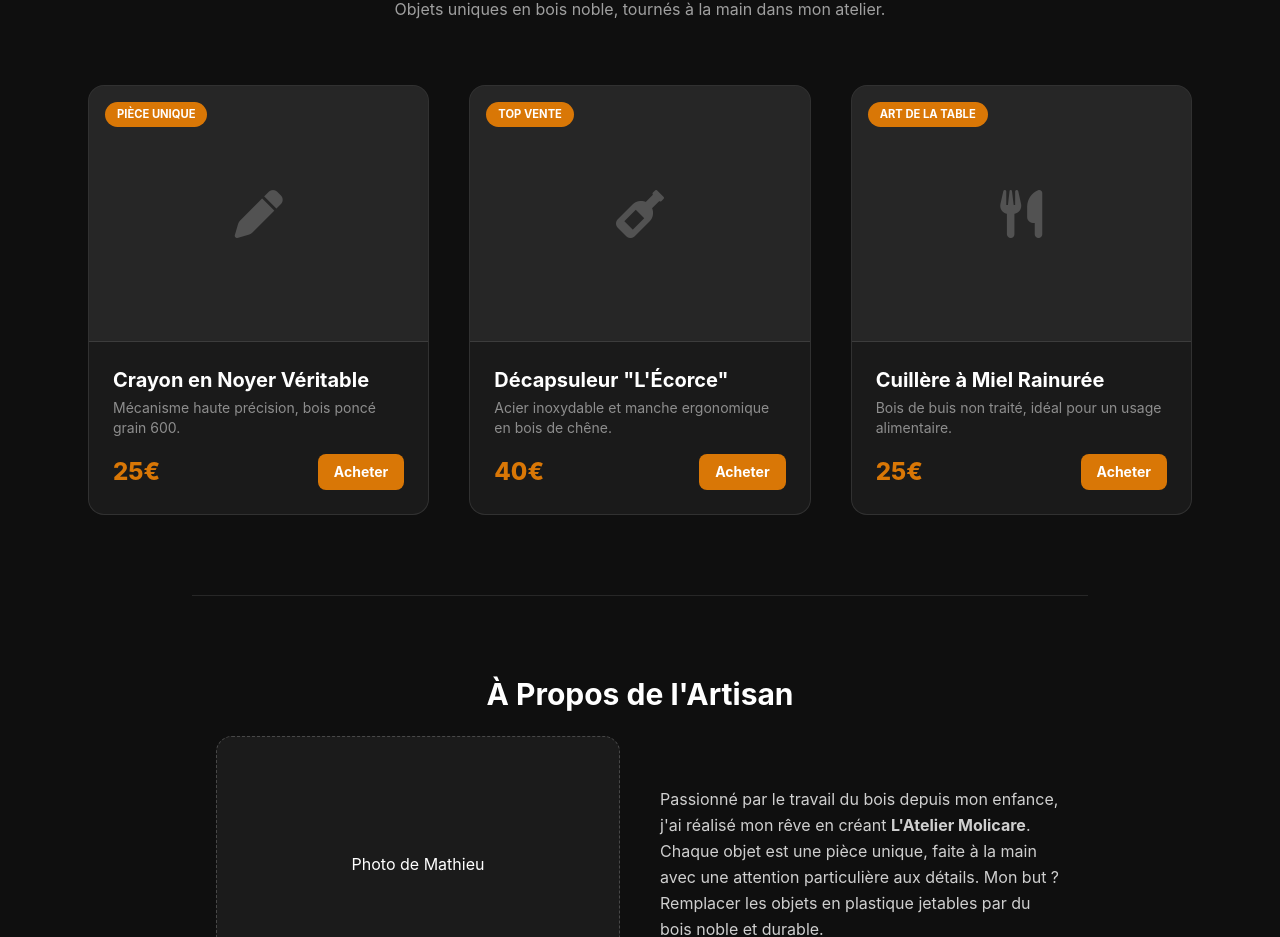
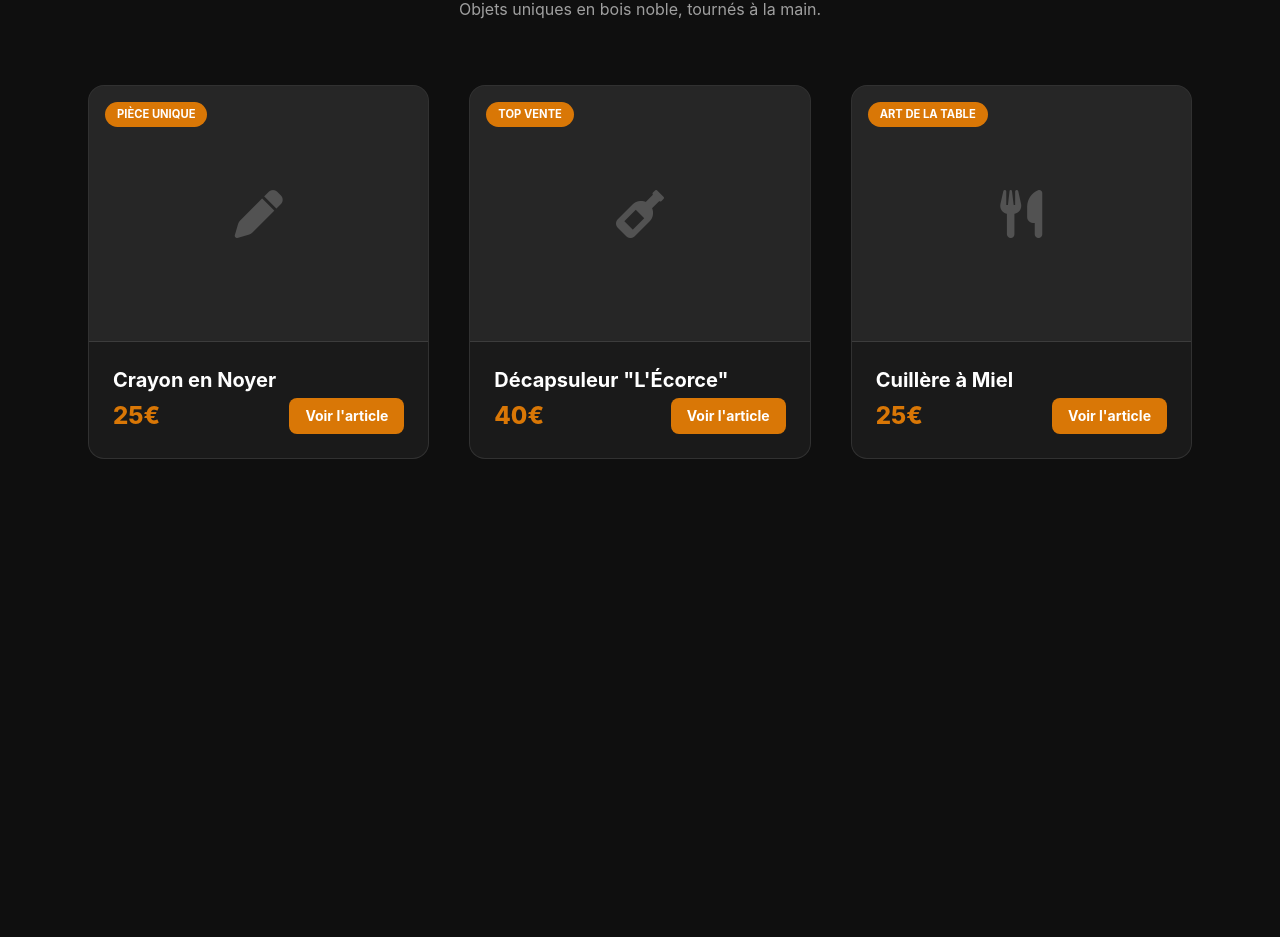
Before and after one commit to Atelier-menuiserie01/Atelier-de-Mathieu-, a plain HTML site: page site web papa.html in a window 1280 px wide. Shown: the part 231-1168 px from the top of the page. After the commit the page ends 800 px from the top, so only its background shows below. Drawn offline with nearby package versions, Linux system fonts and the light colour scheme.

Commit message:
Update site web papa.html

```diff
--- a/site web papa.html
+++ b/site web papa.html
@@ -20,6 +20,7 @@
         .product-card:hover { transform: scale(1.02); border-color: var(--accent); }
         .price-tag { color: var(--accent); font-size: 1.5rem; font-weight: 800; }
         .badge { background: var(--accent); color: white; padding: 4px 12px; border-radius: 20px; font-size: 0.7rem; font-weight: bold; text-transform: uppercase; }
+        img { width: 100%; height: 100%; object-fit: cover; }
     </style>
 </head>
 <body>
@@ -31,75 +32,54 @@
 
     <section class="py-16 text-center">
         <h2 class="text-4xl md:text-6xl font-extrabold mb-4">Boutique Officielle</h2>
-        <p class="opacity-60">Objets uniques en bois noble, tournés à la main dans mon atelier.</p>
+        <p class="opacity-60">Objets uniques en bois noble, tournés à la main.</p>
     </section>
 
     <main class="max-w-6xl mx-auto grid grid-cols-1 md:grid-cols-3 gap-10 px-6 pb-20">
 
         <div class="product-card">
-            <div class="h-64 bg-white/5 flex items-center justify-center border-b border-white/10 relative">
+            <a href="produit-crayon.html" class="h-64 bg-white/5 flex items-center justify-center border-b border-white/10 relative block">
                 <span class="absolute top-4 left-4 badge">Pièce Unique</span>
                 <i class="fas fa-pen text-5xl opacity-20"></i>
-            </div>
+            </a>
             <div class="p-6">
-                <h3 class="text-xl font-bold mb-1">Crayon en Noyer Véritable</h3>
-                <p class="text-sm opacity-50 mb-4">Mécanisme haute précision, bois poncé grain 600.</p>
+                <h3 class="text-xl font-bold mb-1">Crayon en Noyer</h3>
                 <div class="flex justify-between items-center">
                     <span class="price-tag">25€</span>
-                    <a href="https://www.instagram.com/mathieumolicare/" class="bg-amber-600 hover:bg-amber-700 text-white px-4 py-2 rounded-lg font-bold text-sm">Acheter</a>
+                    <a href="produit-crayon.html" class="bg-amber-600 hover:bg-amber-700 text-white px-4 py-2 rounded-lg font-bold text-sm">Voir l'article</a>
                 </div>
             </div>
         </div>
 
         <div class="product-card">
-            <div class="h-64 bg-white/5 flex items-center justify-center border-b border-white/10 relative">
+            <a href="produit-decapsuleur.html" class="h-64 bg-white/5 flex items-center justify-center border-b border-white/10 relative block">
                 <span class="absolute top-4 left-4 badge">Top Vente</span>
                 <i class="fas fa-wine-bottle text-5xl opacity-20"></i>
-            </div>
+            </a>
             <div class="p-6">
                 <h3 class="text-xl font-bold mb-1">Décapsuleur "L'Écorce"</h3>
-                <p class="text-sm opacity-50 mb-4">Acier inoxydable et manche ergonomique en bois de chêne.</p>
                 <div class="flex justify-between items-center">
                     <span class="price-tag">40€</span>
-                    <a href="https://www.instagram.com/mathieumolicare/" class="bg-amber-600 hover:bg-amber-700 text-white px-4 py-2 rounded-lg font-bold text-sm">Acheter</a>
+                    <a href="produit-decapsuleur.html" class="bg-amber-600 hover:bg-amber-700 text-white px-4 py-2 rounded-lg font-bold text-sm">Voir l'article</a>
                 </div>
             </div>
         </div>
 
         <div class="product-card">
-            <div class="h-64 bg-white/5 flex items-center justify-center border-b border-white/10 relative">
+            <a href="produit-cuillere.html" class="h-64 bg-white/5 flex items-center justify-center border-b border-white/10 relative block">
                 <span class="absolute top-4 left-4 badge">Art de la table</span>
                 <i class="fas fa-utensils text-5xl opacity-20"></i>
-            </div>
+            </a>
             <div class="p-6">
-                <h3 class="text-xl font-bold mb-1">Cuillère à Miel Rainurée</h3>
-                <p class="text-sm opacity-50 mb-4">Bois de buis non traité, idéal pour un usage alimentaire.</p>
+                <h3 class="text-xl font-bold mb-1">Cuillère à Miel</h3>
                 <div class="flex justify-between items-center">
                     <span class="price-tag">25€</span>
-                    <a href="https://www.instagram.com/mathieumolicare/" class="bg-amber-600 hover:bg-amber-700 text-white px-4 py-2 rounded-lg font-bold text-sm">Acheter</a>
+                    <a href="produit-cuillere.html" class="bg-amber-600 hover:bg-amber-700 text-white px-4 py-2 rounded-lg font-bold text-sm">Voir l'article</a>
                 </div>
             </div>
         </div>
 
     </main>
-
-    <section class="max-w-4xl mx-auto py-20 px-6 border-t border-white/10">
-        <h2 class="text-3xl font-bold mb-6 text-center">À Propos de l'Artisan</h2>
-        <div class="grid md:grid-cols-2 gap-10 items-center">
-            <div class="h-64 bg-white/5 rounded-2xl border border-dashed border-white/20 flex items-center justify-center">Photo de Mathieu</div>
-            <p class="opacity-80 leading-relaxed">
-                Passionné par le travail du bois depuis mon enfance, j'ai réalisé mon rêve en créant <strong>L'Atelier Molicare</strong>. Chaque objet est une pièce unique, faite à la main avec une attention particulière aux détails. Mon but ? Remplacer les objets en plastique jetables par du bois noble et durable.
-            </p>
-        </div>
-    </section>
-
-    <footer class="py-10 text-center opacity-50 text-sm border-t border-white/10">
-        <div class="flex justify-center space-x-6 mb-4">
-            <a href="https://www.instagram.com/mathieumolicare/"><i class="fab fa-instagram text-xl"></i></a>
-            <a href="mailto:mathieumolicare@yahoo.fr"><i class="fas fa-envelope text-xl"></i></a>
-        </div>
-        <p>Contact : 06 02 26 21 07 | Mathieu Molicare</p>
-    </footer>
 
     <script>
         function toggleTheme() {
```
